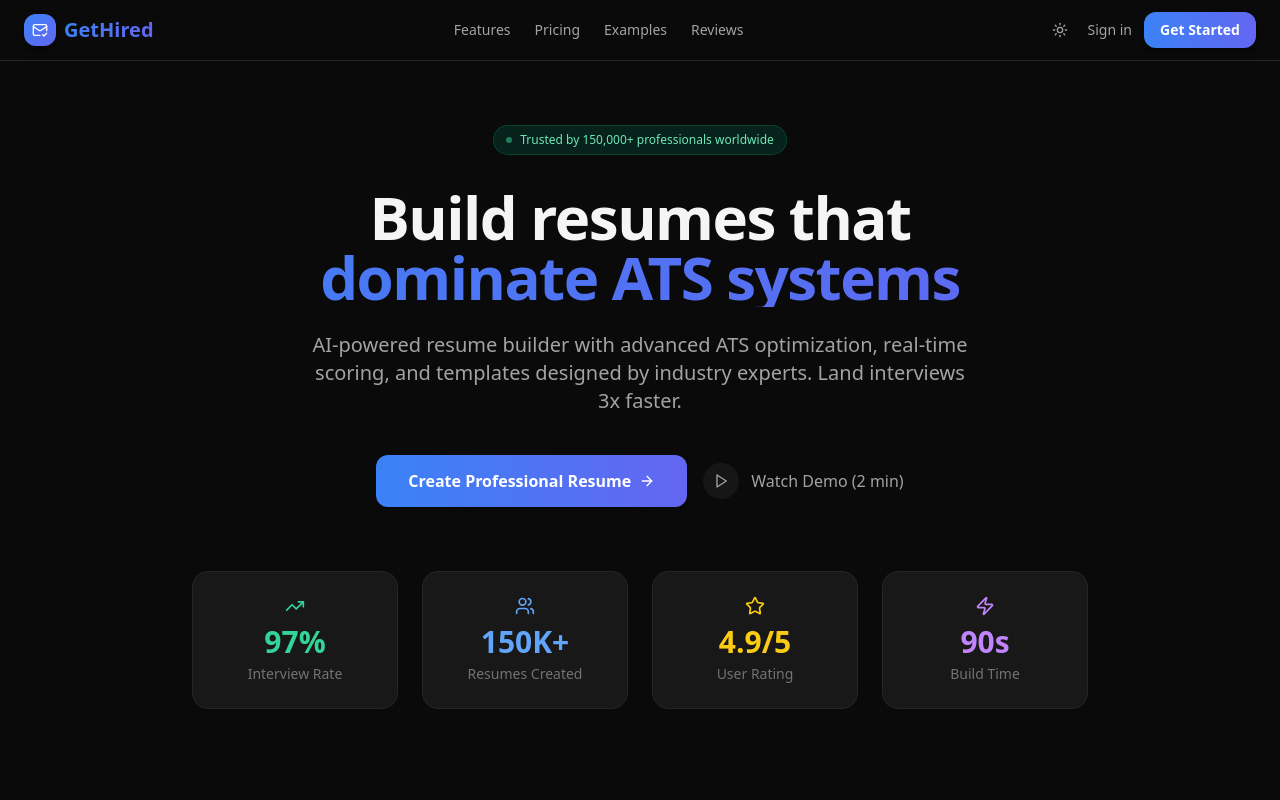
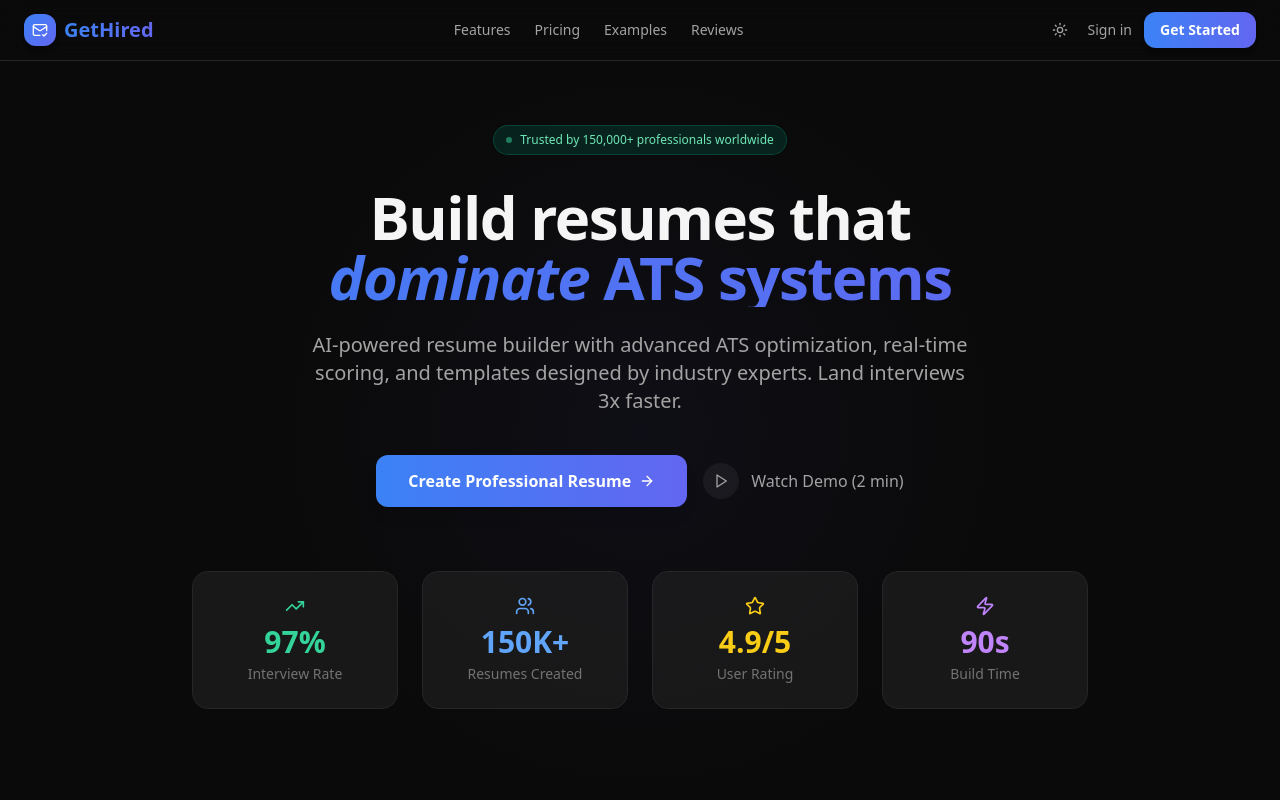
Before and after one commit to divyansharma001/GetHired, a Next.js app: page / in a window 1280 px wide. Both pictures are taken after a click on the button "Toggle theme". Shown: the top 800 px of the page. Built offline with nearby package versions, Linux system fonts and the light colour scheme.

Commit message:
feat: add new hero section with enhanced background elements and animations for improved visual appeal

```diff
--- a/components/landing/landing-page.tsx
+++ b/components/landing/landing-page.tsx
@@ -284,24 +284,121 @@ const LandingPageContent = () => {
         <div className="flex items-center space-x-3"> <button onClick={toggleTheme} className={`p-2 rounded-md ${themeClasses.textMuted} hover:${themeClasses.text} transition-colors`} aria-label="Toggle theme"> {isDark ? <Sun className="w-4 h-4" /> : <Moon className="w-4 h-4" />} </button> <Link href="/sign-in" className={`${themeClasses.textMuted} hover:${themeClasses.text} text-sm font-medium transition-colors`}> Sign in </Link> <Link href="/sign-up" className={`${themeClasses.accentGradient} ${themeClasses.accentHover} text-white px-4 py-2 rounded-lg text-sm font-semibold transition-all duration-200 shadow-md hover:shadow-lg transform hover:-translate-y-0.5`}> Get Started </Link> </div>
       </nav>
 
+      {/* ======== NEW HERO SECTION START ======== */}
       <section className="max-w-7xl mx-auto px-4 sm:px-6 pt-16 pb-24 relative overflow-hidden">
+        {/* Enhanced Background Elements */}
+        <div className="absolute inset-0 overflow-hidden -z-20">
+          {/* Gradient Orbs */}
+          <div className="absolute -top-40 -right-40 w-80 h-80 bg-blue-500/5 rounded-full blur-3xl animate-pulse"></div>
+          <div className="absolute -bottom-40 -left-40 w-80 h-80 bg-indigo-500/5 rounded-full blur-3xl animate-pulse animation-delay-1000"></div>
+
+          {/* Additional Floating Elements */}
+          <div className="absolute top-20 right-1/4 w-32 h-32 bg-purple-500/3 rounded-full blur-2xl animate-float"></div>
+          <div className="absolute bottom-32 left-1/3 w-24 h-24 bg-cyan-500/4 rounded-full blur-2xl animate-float-delayed"></div>
+
+          {/* Shiny Particles */}
+          <div className="absolute top-1/4 left-1/4 w-2 h-2 bg-blue-400 rounded-full animate-pulse opacity-60"></div>
+          <div className="absolute top-1/3 right-1/3 w-1.5 h-1.5 bg-purple-400 rounded-full animate-pulse opacity-40" style={{animationDelay: '1s'}}></div>
+          <div className="absolute bottom-1/4 left-1/5 w-1 h-1 bg-cyan-400 rounded-full animate-pulse opacity-50" style={{animationDelay: '2s'}}></div>
+          <div className="absolute top-1/2 right-1/5 w-1.5 h-1.5 bg-pink-400 rounded-full animate-pulse opacity-30" style={{animationDelay: '0.5s'}}></div>
+
+          {/* Geometric Shapes */}
+          <div className="absolute top-16 left-1/6 w-4 h-4 border border-blue-300/20 rotate-45 animate-spin-slow"></div>
+          <div className="absolute bottom-20 right-1/6 w-6 h-6 border border-purple-300/15 rotate-12 animate-pulse"></div>
+        </div>
+
+        {/* Grid Pattern Overlay */}
         {isDark && (
-            <div className="absolute inset-0 -z-10 opacity-20 [mask-image:radial-gradient(ellipse_at_center,white_20%,transparent_70%)]">
-                <svg className="absolute inset-0 h-full w-full" aria-hidden="true">
-                    <defs><pattern id="hero-texture-dark" width="8" height="8" patternUnits="userSpaceOnUse" patternContentUnits="userSpaceOnUse"><circle cx="1" cy="1" r="0.5" fill="rgba(255,255,255,0.3)"></circle></pattern></defs>
-                    <rect width="100%" height="100%" fill="url(#hero-texture-dark)"></rect>
-                </svg>
-            </div>
+          <div className="absolute inset-0 -z-10 opacity-[0.03]">
+            <svg className="absolute inset-0 h-full w-full" aria-hidden="true">
+              <defs>
+                <pattern id="hero-grid" width="40" height="40" patternUnits="userSpaceOnUse">
+                  <path d="M0 40V0h40" fill="none" stroke="rgba(255,255,255,0.1)" strokeWidth="0.5"/>
+                </pattern>
+              </defs>
+              <rect width="100%" height="100%" fill="url(#hero-grid)"/>
+            </svg>
+          </div>
         )}
-        <div className="absolute inset-0 overflow-hidden -z-20"> <div className="absolute -top-40 -right-40 w-80 h-80 bg-blue-500/5 rounded-full blur-3xl animate-pulse"></div> <div className="absolute -bottom-40 -left-40 w-80 h-80 bg-indigo-500/5 rounded-full blur-3xl animate-pulse animation-delay-1000"></div> </div>
+
+        {/* Radial Gradient Spotlight */}
+        <div className="absolute inset-0 -z-15">
+          <div className={`absolute inset-0 ${isDark
+            ? '[background:radial-gradient(circle_at_center,rgba(99,102,241,0.05)_0%,transparent_50%)]'
+            : '[background:radial-gradient(circle_at_center,rgba(59,130,246,0.03)_0%,transparent_60%)]'
+          }`}></div>
+        </div>
+
+        {/* Animated Lines */}
+        <div className="absolute inset-0 -z-10 opacity-20">
+          <div className={`absolute top-1/4 left-0 w-full h-px ${isDark ? 'bg-gradient-to-r from-transparent via-blue-400/20 to-transparent' : 'bg-gradient-to-r from-transparent via-blue-500/15 to-transparent'} animate-pulse`}></div>
+          <div className={`absolute bottom-1/3 left-0 w-full h-px ${isDark ? 'bg-gradient-to-r from-transparent via-purple-400/15 to-transparent' : 'bg-gradient-to-r from-transparent via-purple-500/10 to-transparent'} animate-pulse`} style={{animationDelay: '1.5s'}}></div>
+        </div>
+
         <div className={`text-center transition-all duration-1000 relative z-10 ${isVisible ? 'opacity-100 translate-y-0' : 'opacity-0 translate-y-8'}`}>
-          <div className={`inline-flex items-center ${isDark ? 'bg-emerald-800/30 text-emerald-300 border border-emerald-700/40' : 'bg-emerald-50 text-emerald-700 border border-emerald-200'} px-3 py-1.5 rounded-full text-xs font-medium mb-8 backdrop-blur-sm animate-fade-in-up`} style={{animationDelay: '0.2s'}}> <div className="w-1.5 h-1.5 bg-emerald-400 rounded-full mr-2 animate-pulse"></div> Trusted by 150,000+ professionals worldwide </div>
-          <div className="animate-fade-in-up" style={{animationDelay: '0.4s'}}> <h1 className={`text-4xl sm:text-5xl lg:text-6xl font-bold ${themeClasses.text} mb-6 leading-tight tracking-tight`}> Build resumes that <span className="block bg-gradient-to-r from-blue-500 via-indigo-500 to-purple-500 bg-clip-text text-transparent animate-gradient-x"> dominate ATS systems </span> </h1> </div>
-          <div className="animate-fade-in-up" style={{animationDelay: '0.6s'}}> <p className={`text-lg sm:text-xl ${themeClasses.textMuted} mb-10 max-w-2xl mx-auto leading-relaxed`}> AI-powered resume builder with advanced ATS optimization, real-time scoring, and templates designed by industry experts. Land interviews 3x faster. </p> </div>
-          <div className="flex flex-col sm:flex-row items-center justify-center space-y-4 sm:space-y-0 sm:space-x-4 mb-16 animate-fade-in-up" style={{animationDelay: '0.8s'}}> <Link href="/sign-up" className={`${themeClasses.accentGradient} ${themeClasses.accentHover} text-white px-8 py-3.5 rounded-lg font-semibold flex items-center transition-all duration-200 shadow-lg hover:shadow-xl transform hover:-translate-y-1 group`}> Create Professional Resume <ArrowRight className="w-4 h-4 ml-2 group-hover:translate-x-1 transition-transform" /> </Link> <button onClick={handleWatchDemo} className={`flex items-center ${themeClasses.textMuted} hover:${themeClasses.text} font-medium transition-colors group`} > <div className={`p-2.5 rounded-full ${isDark ? 'bg-white/5' : 'bg-slate-100'} backdrop-blur-sm mr-3 group-hover:bg-blue-500/10 transition-colors`}> <Play className="w-4 h-4" /> </div> Watch Demo (2 min) </button> </div>
-          <div className="grid grid-cols-2 lg:grid-cols-4 gap-4 sm:gap-6 max-w-4xl mx-auto animate-fade-in-up" style={{animationDelay: '1s'}}> {[{ value: '97%', label: 'Interview Rate', icon: TrendingUp, color: 'text-emerald-400' }, { value: '150K+', label: 'Resumes Created', icon: Users, color: 'text-blue-400' }, { value: '4.9/5', label: 'User Rating', icon: Star, color: 'text-yellow-400' }, { value: '90s', label: 'Build Time', icon: Zap, color: 'text-purple-400' }].map((stat, index) => ( <div key={index} className={`text-center p-4 sm:p-6 rounded-xl ${isDark ? 'bg-neutral-800/50' : 'bg-white/70'} backdrop-blur-sm border ${themeClasses.border} hover:border-blue-500/30 transition-all duration-300 hover:-translate-y-1 group`}> <stat.icon className={`w-5 h-5 ${stat.color} mx-auto mb-2 group-hover:scale-110 transition-transform`} /> <div className={`text-2xl sm:text-3xl font-bold ${stat.color} mb-1`}> {stat.value} </div> <div className={`text-xs sm:text-sm ${themeClasses.textMuted2} font-medium`}> {stat.label} </div> </div> ))} </div>
+          <div className={`inline-flex items-center ${isDark ? 'bg-emerald-800/30 text-emerald-300 border border-emerald-700/40' : 'bg-emerald-50 text-emerald-700 border border-emerald-200'} px-3 py-1.5 rounded-full text-xs font-medium mb-8 backdrop-blur-sm animate-fade-in-up`} style={{animationDelay: '0.2s'}}>
+            <div className="w-1.5 h-1.5 bg-emerald-400 rounded-full mr-2 animate-pulse"></div>
+            Trusted by 150,000+ professionals worldwide
+          </div>
+
+          <div className="animate-fade-in-up" style={{animationDelay: '0.4s'}}>
+            <h1 className={`text-4xl sm:text-5xl lg:text-6xl font-bold ${themeClasses.text} mb-6 leading-tight tracking-tight`}>
+              <span className="font-sans">Build resumes that</span>{' '}
+              <span className="block  bg-gradient-to-r from-blue-500 via-indigo-500 to-purple-500 bg-clip-text text-transparent animate-gradient-x ">
+                <span className=' italic'>dominate</span> ATS systems
+              </span>
+            </h1>
+          </div>
+
+          <div className="animate-fade-in-up" style={{animationDelay: '0.6s'}}>
+            <p className={`text-lg sm:text-xl ${themeClasses.textMuted} mb-10 max-w-2xl mx-auto leading-relaxed`}>
+              AI-powered resume builder with advanced ATS optimization, real-time scoring, and templates designed by industry experts. Land interviews 3x faster.
+            </p>
+          </div>
+
+          <div className="flex flex-col sm:flex-row items-center justify-center space-y-4 sm:space-y-0 sm:space-x-4 mb-16 animate-fade-in-up" style={{animationDelay: '0.8s'}}>
+            <Link href="/sign-up" className={`relative overflow-hidden ${themeClasses.accentGradient} ${themeClasses.accentHover} text-white px-8 py-3.5 rounded-lg font-semibold flex items-center transition-all duration-200 shadow-lg hover:shadow-xl transform hover:-translate-y-1 group`}>
+              {/* Button Shine Effect */}
+              <div className="absolute inset-0 -top-2 -bottom-2 bg-gradient-to-r from-transparent via-white/20 to-transparent transform -skew-x-12 -translate-x-full group-hover:translate-x-full transition-transform duration-700 ease-out"></div>
+              <span className="relative z-10">Create Professional Resume</span>
+              <ArrowRight className="w-4 h-4 ml-2 group-hover:translate-x-1 transition-transform relative z-10" />
+            </Link>
+
+            <button onClick={handleWatchDemo} className={`flex items-center ${themeClasses.textMuted} hover:${themeClasses.text} font-medium transition-colors group`} >
+              <div className={`relative p-2.5 rounded-full ${isDark ? 'bg-white/5' : 'bg-slate-100'} backdrop-blur-sm mr-3 group-hover:bg-blue-500/10 transition-colors overflow-hidden`}>
+                {/* Play Button Glow */}
+                <div className="absolute inset-0 rounded-full bg-blue-500/0 group-hover:bg-blue-500/5 transition-colors duration-300"></div>
+                <Play className="w-4 h-4 relative z-10" />
+              </div>
+              Watch Demo (2 min)
+            </button>
+          </div>
+
+          <div className="grid grid-cols-2 lg:grid-cols-4 gap-4 sm:gap-6 max-w-4xl mx-auto animate-fade-in-up" style={{animationDelay: '1s'}}>
+            {[
+              { value: '97%', label: 'Interview Rate', icon: TrendingUp, color: 'text-emerald-400' },
+              { value: '150K+', label: 'Resumes Created', icon: Users, color: 'text-blue-400' },
+              { value: '4.9/5', label: 'User Rating', icon: Star, color: 'text-yellow-400' },
+              { value: '90s', label: 'Build Time', icon: Zap, color: 'text-purple-400' }
+            ].map((stat, index) => (
+              <div key={index} className={`relative text-center p-4 sm:p-6 rounded-xl ${isDark ? 'bg-neutral-800/50' : 'bg-white/70'} backdrop-blur-sm border ${themeClasses.border} hover:border-blue-500/30 transition-all duration-300 hover:-translate-y-1 group overflow-hidden`}>
+                {/* Card Shine Effect */}
+                <div className="absolute inset-0 bg-gradient-to-r from-transparent via-blue-500/5 to-transparent transform -skew-x-12 -translate-x-full group-hover:translate-x-full transition-transform duration-1000 ease-out"></div>
+
+                <stat.icon className={`w-5 h-5 ${stat.color} mx-auto mb-2 group-hover:scale-110 transition-transform relative z-10`} />
+                <div className={`text-2xl sm:text-3xl font-bold ${stat.color} mb-1 relative z-10`}>
+                  {stat.value}
+                </div>
+                <div className={`text-xs sm:text-sm ${themeClasses.textMuted2} font-medium relative z-10`}>
+                  {stat.label}
+                </div>
+              </div>
+            ))}
+          </div>
         </div>
       </section>
+      {/* ======== NEW HERO SECTION END ======== */}
+
       <SlidingCompanies />
 
       <section id="features" className="max-w-7xl mx-auto px-4 sm:px-6 py-20 md:py-28">
@@ -433,7 +530,7 @@ const LandingPageContent = () => {
 
                         <div className={cn(
                             "absolute inset-0 rounded-2xl border-2 opacity-0 group-hover:opacity-100 transition-all duration-500",
-                            "border-gradient-to-r animate-spin-slow",
+                            "border-gradient-to-r animate-spin-slow", // This will now use the 8s duration from new hero
                             index === 0 && "border-emerald-500/30",
                             index === 1 && "border-blue-500/30",
                             index === 2 && "border-purple-500/30"
@@ -590,22 +687,52 @@ const LandingPageContent = () => {
       </footer>
 
 <style jsx>{`
-  @keyframes float { 0%, 100% { transform: translateY(0px) rotate(0deg); } 33% { transform: translateY(-10px) rotate(1deg); } 66% { transform: translateY(5px) rotate(-1deg); } }
-  @keyframes float-delayed { 0%, 100% { transform: translateY(0px) rotate(0deg); } 33% { transform: translateY(8px) rotate(-1deg); } 66% { transform: translateY(-12px) rotate(1deg); } }
+  /* Styles from new hero section */
+  @keyframes float {
+    0%, 100% { transform: translateY(0px) rotate(0deg); }
+    33% { transform: translateY(-8px) rotate(1deg); }
+    66% { transform: translateY(4px) rotate(-1deg); }
+  }
+  @keyframes float-delayed {
+    0%, 100% { transform: translateY(0px) rotate(0deg); }
+    33% { transform: translateY(6px) rotate(-1deg); }
+    66% { transform: translateY(-10px) rotate(1deg); }
+  }
+  @keyframes spin-slow {
+    from { transform: rotate(0deg); }
+    to { transform: rotate(360deg); }
+  }
+  .animate-float { animation: float 6s ease-in-out infinite; }
+  .animate-float-delayed { animation: float-delayed 8s ease-in-out infinite; animation-delay: 1s; }
+  .animate-spin-slow { animation: spin-slow 8s linear infinite; } /* Updated duration from new hero */
+
+  @keyframes gradient-x {
+    0%, 100% { background-position: 0% 50%; }
+    50% { background-position: 100% 50%; }
+  }
+  .animate-gradient-x {
+    background-size: 200% 200%;
+    animation: gradient-x 3s ease infinite;
+  }
+  @keyframes fade-in-up {
+    from { opacity: 0; transform: translateY(20px); }
+    to { opacity: 1; transform: translateY(0); }
+  }
+  .animate-fade-in-up {
+    animation: fade-in-up 0.6s ease-out forwards;
+  }
+
+  /* Preserved styles from original that were not in the new hero's specific style block */
   @keyframes pulse-gentle { 0%, 100% { opacity: 0.3; } 50% { opacity: 0.6; } }
-  @keyframes spin-slow { from { transform: rotate(0deg); } to { transform: rotate(360deg); } }
-  .animate-float { animation: float 8s ease-in-out infinite; }
-  .animate-float-delayed { animation: float-delayed 10s ease-in-out infinite; animation-delay: 2s; }
   .animate-pulse-gentle { animation: pulse-gentle 3s ease-in-out infinite; }
-  .animate-spin-slow { animation: spin-slow 4s linear infinite; }
-  .animation-delay-1000 { animation-delay: 1s; }
+
   @keyframes gradient-shift { 0%, 100% { background-position: 0% 50%; } 50% { background-position: 100% 50%; } }
   .animate-gradient-shift { background-size: 200% 200%; animation: gradient-shift 4s ease infinite; }
+
   .group:hover .animate-ping { animation-duration: 0.5s; }
-  @keyframes gradient-x { 0%, 100% { background-position: 0% 50%; } 50% { background-position: 100% 50%; } }
-  .animate-gradient-x { background-size: 200% 200%; animation: gradient-x 3s ease infinite; }
-  @keyframes fade-in-up { from { opacity: 0; transform: translateY(20px); } to { opacity: 1; transform: translateY(0); } }
-  .animate-fade-in-up { animation: fade-in-up 0.6s ease-out forwards; }
+
+  /* Utility class, definition is the same in both, kept for clarity */
+  .animation-delay-1000 { animation-delay: 1s; }
 `}</style>
     </div>
   );
```
